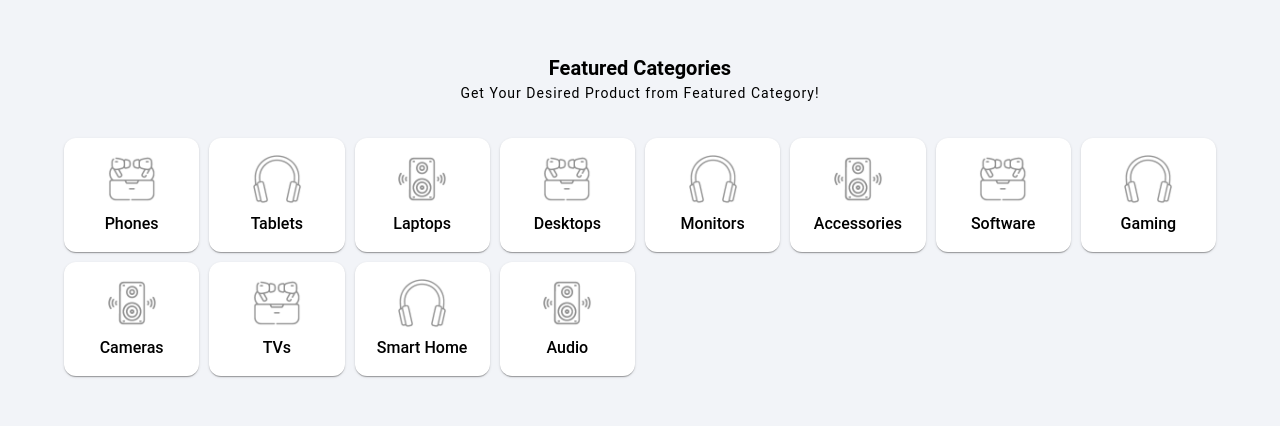
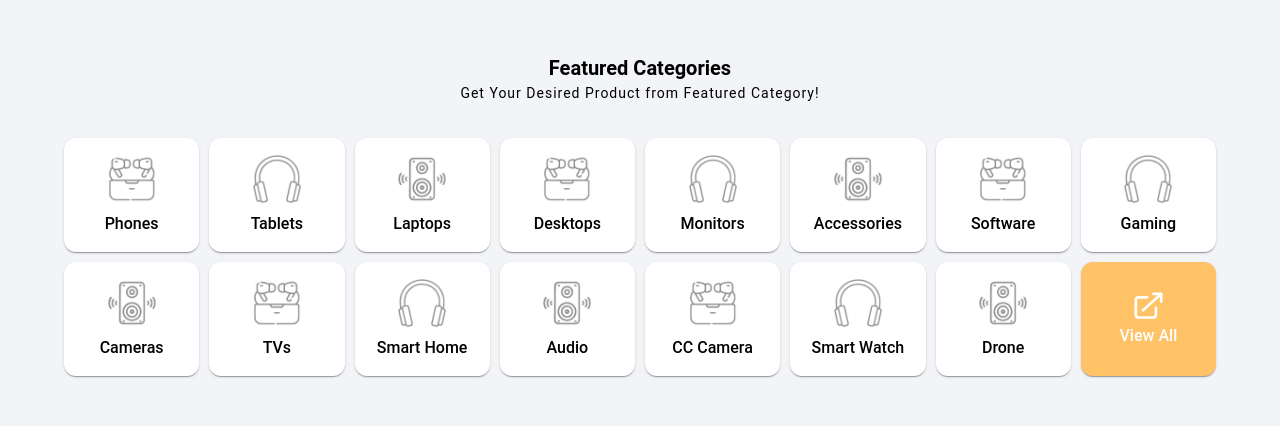
Before and after one commit to checkiamsiam/nextdoor_frontend, a Next.js app: page / in a window 1280 px wide. Shown: the part 600-1026 px from the top of the page. Built offline with nearby package versions, Linux system fonts and the light colour scheme.

Commit message:
Categories Added

```diff
--- a/src/components/Home/FeaturedCategory.tsx
+++ b/src/components/Home/FeaturedCategory.tsx
@@ -1,9 +1,12 @@
 import { categories } from "@/static/data";
-import { Box, Container, Grid, Typography } from "@mui/material";
+import { Box, Container, Grid, Typography, useMediaQuery } from "@mui/material";
 import Image from "next/image";
 import Link from "next/link";
+import { HiMiniArrowTopRightOnSquare } from "react-icons/hi2";
 
 const FeaturedCategory = () => {
+  // get current device
+  const isMobile = useMediaQuery((theme: any) => theme.breakpoints.down("sm"));
   return (
     <Container fixed sx={{ py: 6 }}>
       <Typography variant="h4" sx={{ fontSize: 20, textAlign: "center" }}>
@@ -23,9 +26,9 @@ const FeaturedCategory = () => {
       </Typography>
 
       <Grid container spacing={1.25} sx={{ mt: 0 }}>
-        {categories.map((category, i) => (
-          <Grid item xs={4} sm={3} lg={1.5} key={i}>
-            <Link href={`/category/${category.name}`}>
+        {categories?.slice(0, 15)?.map((category, i) => (
+          <Grid item xs={3} sm={3} lg={1.5} key={category.id}>
+            <Link href={`/category/${category.slug}`}>
               <Box
                 sx={{
                   borderRadius: 3,
@@ -56,13 +59,17 @@ const FeaturedCategory = () => {
                 <Image
                   src={category.icon}
                   alt={category.name}
-                  width={50}
-                  height={50}
+                  width={isMobile ? 30 : 50}
+                  height={isMobile ? 30 : 50}
                 />
 
                 <Typography
                   variant="body1"
-                  sx={{ fontSize: 16, fontWeight: 500, transition: "all 0.2s" }}
+                  sx={{
+                    fontSize: { xs: 12, sm: 16 },
+                    fontWeight: 500,
+                    transition: "all 0.2s",
+                  }}
                 >
                   {category.name}
                 </Typography>
@@ -70,6 +77,37 @@ const FeaturedCategory = () => {
             </Link>
           </Grid>
         ))}
+        <Grid item xs={3} sm={3} lg={1.5}>
+          <Link href="/category">
+            <Box
+              sx={{
+                borderRadius: 3,
+                boxShadow: 1,
+                bgcolor: "secondary.light",
+                p: 2,
+                cursor: "pointer",
+                height: "100%",
+                color: "white",
+                textAlign: "center",
+                display: "flex",
+                flexDirection: "column",
+                alignItems: "center",
+                justifyContent: "center",
+              }}
+            >
+              <HiMiniArrowTopRightOnSquare size={35} />
+              <Typography
+                variant="body1"
+                sx={{
+                  fontSize: { xs: 12, sm: 16 },
+                  fontWeight: 500,
+                }}
+              >
+                View All
+              </Typography>
+            </Box>
+          </Link>
+        </Grid>
       </Grid>
     </Container>
   );
--- a/src/static/data.ts
+++ b/src/static/data.ts
@@ -1,14 +1,33 @@
 export const categories = [
-  { name: "Phones", icon: "/icons/earbuds.png" },
-  { name: "Tablets", icon: "/icons/headphone.png" },
-  { name: "Laptops", icon: "/icons/speaker.png" },
-  { name: "Desktops", icon: "/icons/earbuds.png" },
-  { name: "Monitors", icon: "/icons/headphone.png" },
-  { name: "Accessories", icon: "/icons/speaker.png" },
-  { name: "Software", icon: "/icons/earbuds.png" },
-  { name: "Gaming", icon: "/icons/headphone.png" },
-  { name: "Cameras", icon: "/icons/speaker.png" },
-  { name: "TVs", icon: "/icons/earbuds.png" },
-  { name: "Smart Home", icon: "/icons/headphone.png" },
-  { name: "Audio", icon: "/icons/speaker.png" },
+  { id: 1, slug: "phones", name: "Phones", icon: "/icons/earbuds.png" },
+  { id: 2, slug: "tablets", name: "Tablets", icon: "/icons/headphone.png" },
+  { id: 3, slug: "laptops", name: "Laptops", icon: "/icons/speaker.png" },
+  { id: 4, slug: "desktops", name: "Desktops", icon: "/icons/earbuds.png" },
+  { id: 5, slug: "monitors", name: "Monitors", icon: "/icons/headphone.png" },
+  {
+    id: 6,
+    slug: "accessories",
+    name: "Accessories",
+    icon: "/icons/speaker.png",
+  },
+  { id: 7, slug: "software", name: "Software", icon: "/icons/earbuds.png" },
+  { id: 8, slug: "gaming", name: "Gaming", icon: "/icons/headphone.png" },
+  { id: 9, slug: "cameras", name: "Cameras", icon: "/icons/speaker.png" },
+  { id: 10, slug: "tvs", name: "TVs", icon: "/icons/earbuds.png" },
+  {
+    id: 11,
+    slug: "smart-home",
+    name: "Smart Home",
+    icon: "/icons/headphone.png",
+  },
+  { id: 12, slug: "audio", name: "Audio", icon: "/icons/speaker.png" },
+  { id: 13, slug: "cc-camera", name: "CC Camera", icon: "/icons/earbuds.png" },
+  {
+    id: 14,
+    slug: "smart-watch",
+    name: "Smart Watch",
+    icon: "/icons/headphone.png",
+  },
+  { id: 15, slug: "drone", name: "Drone", icon: "/icons/speaker.png" },
+  { id: 16, slug: "gaming-2", name: "Gaming", icon: "/icons/earbuds.png" },
 ];
```
Also changed, not shown: src/pages/category/[categoryId].tsx (added, +8 -0 lines), src/pages/category/index.tsx (added, +42 -0 lines).
